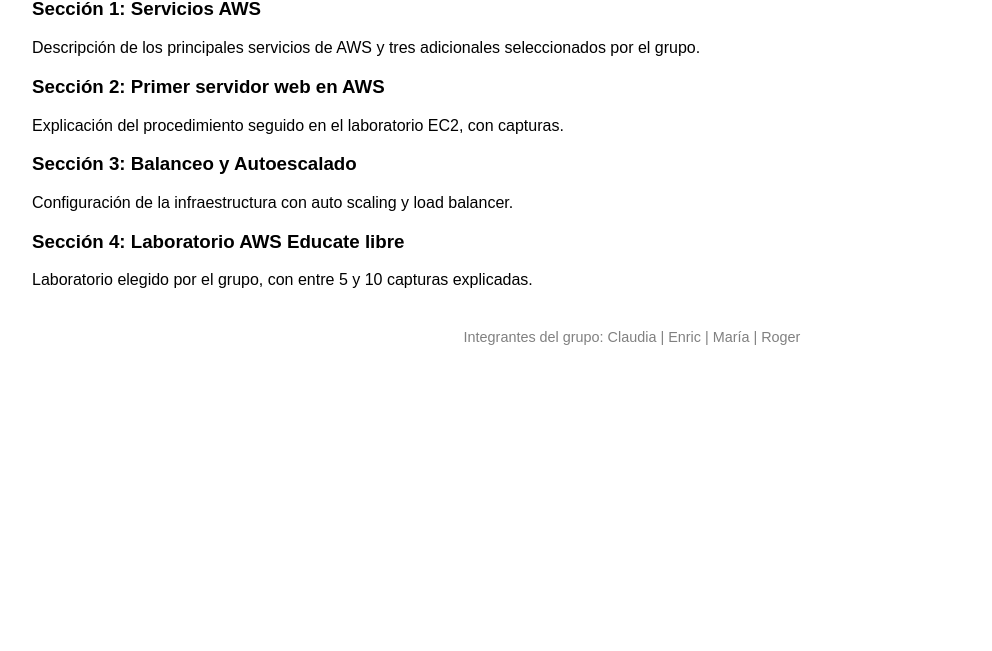
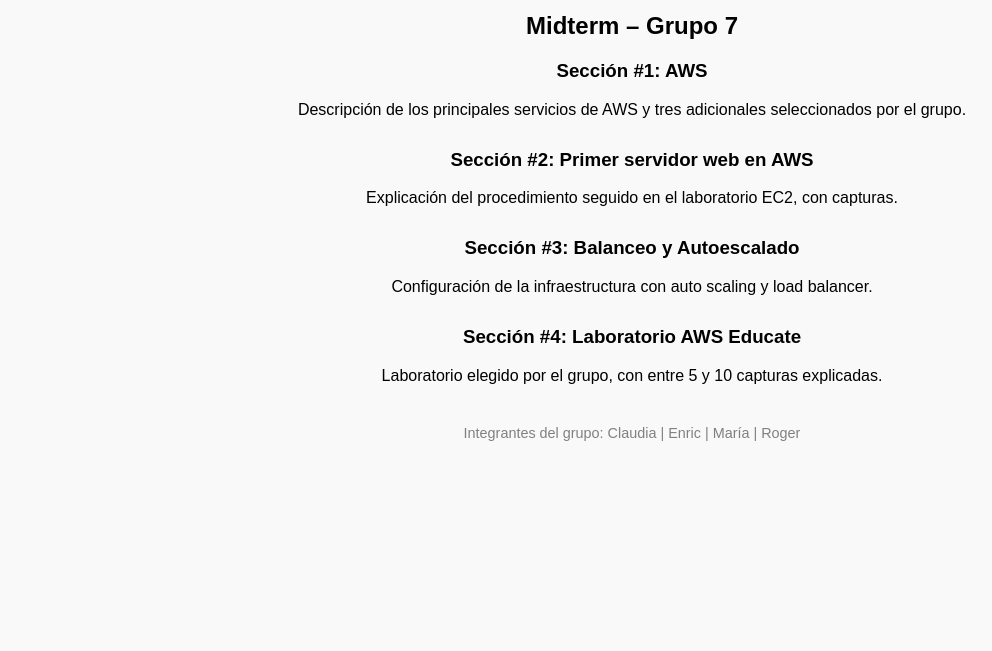
Before and after one commit to mcelsal/grupo07retobigdata, a plain HTML site: page index.html in a window 1280 px wide. Shown: the part 149-800 px from the top of the page, without its empty margins (8-1000 px from the left). Drawn offline with Linux system fonts and the light colour scheme.

Commit message:
Update title and section headings in index.html

```diff
--- a/index.html
+++ b/index.html
@@ -3,29 +3,57 @@
 <head>
   <meta charset="UTF-8">
   <meta name="viewport" content="width=device-width, initial-scale=1.0">
-  <title>Reto Intro Big Data 2025 - Grupo 3</title>
+  <title>Reto Midterm Big Data 2025 - Grupo 7</title>
+    <style>
+    body {
+      font-family: Arial, sans-serif;
+      margin: 0;
+      padding: 40px;
+      background-color: #f9f9f9;
+      text-align: center; /* centra el texto */
+    }
+
+    .container {
+      max-width: 800px;
+      margin: 0 auto;
+      background-color: #fff;
+      padding: 30px;
+      border-radius: 12px;
+      box-shadow: 0 0 10px rgba(0,0,0,0.1);
+    }
+
+    section {
+      margin-bottom: 30px;
+    }
+
+    footer {
+      margin-top: 40px;
+      font-size: 0.9em;
+      color: gray;
+    }
+  </style>
 </head>
 <body style="font-family: Arial; margin: 40px;">
   <h1 style="text-align:center;">💻 Reto Intro Big Data 2025</h1>
-  <h2 style="text-align:center;">Entrega Parcial – Grupo 3</h2>
+  <h2 style="text-align:center;">Midterm – Grupo 7</h2>
 
   <section>
-    <h3>Sección 1: Servicios AWS</h3>
+    <h3>Sección #1: AWS</h3>
     <p>Descripción de los principales servicios de AWS y tres adicionales seleccionados por el grupo.</p>
   </section>
 
   <section>
-    <h3>Sección 2: Primer servidor web en AWS</h3>
+    <h3>Sección #2: Primer servidor web en AWS</h3>
     <p>Explicación del procedimiento seguido en el laboratorio EC2, con capturas.</p>
   </section>
 
   <section>
-    <h3>Sección 3: Balanceo y Autoescalado</h3>
+    <h3>Sección #3: Balanceo y Autoescalado</h3>
     <p>Configuración de la infraestructura con auto scaling y load balancer.</p>
   </section>
 
   <section>
-    <h3>Sección 4: Laboratorio AWS Educate libre</h3>
+    <h3>Sección #4: Laboratorio AWS Educate </h3>
     <p>Laboratorio elegido por el grupo, con entre 5 y 10 capturas explicadas.</p>
   </section>
 
```
